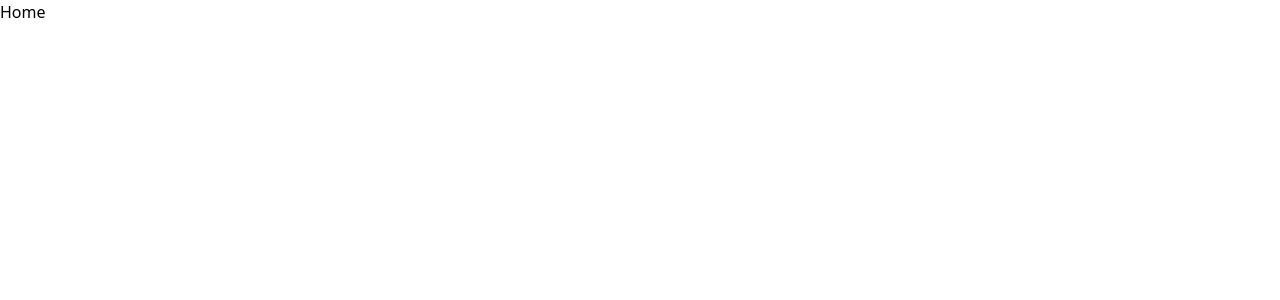
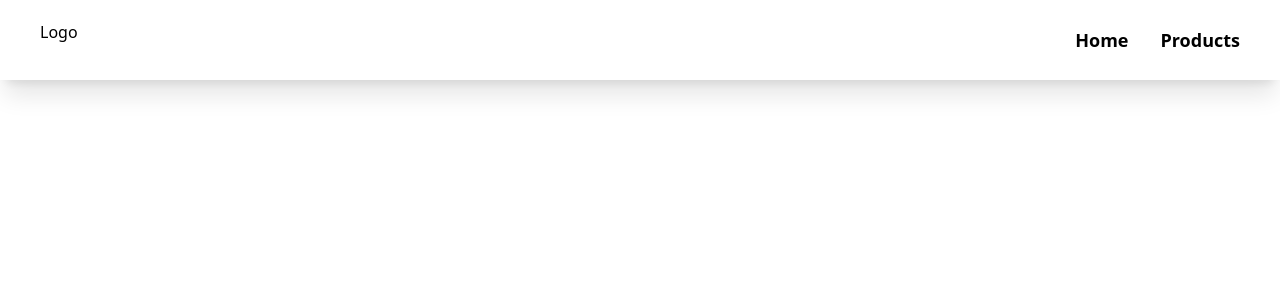
Before and after one commit to YehiaZakaria99/products-gallery, a React (Vite) app: page / in a window 1280 px wide. Shown: the top 300 px of the page. Built offline with nearby package versions, Linux system fonts and the light colour scheme.

Commit message:
Add Navbar To Layout

```diff
--- a/src/pages/LayoutPage.jsx
+++ b/src/pages/LayoutPage.jsx
@@ -1,10 +1,12 @@
-import React from 'react'
-import { Outlet } from 'react-router'
+import React from "react";
+import { Outlet } from "react-router";
+import Navbar from "./../components/Navbar";
 
 export default function LayoutPage() {
   return (
     <>
+      <Navbar />
       <Outlet />
     </>
-  )
+  );
 }
```
